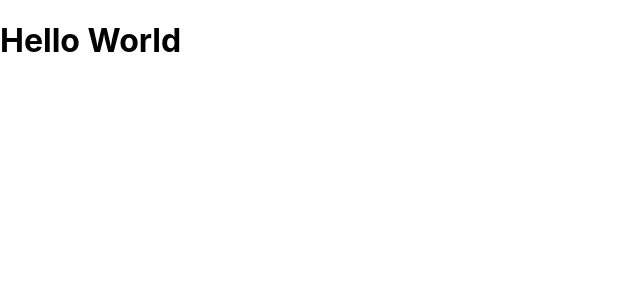
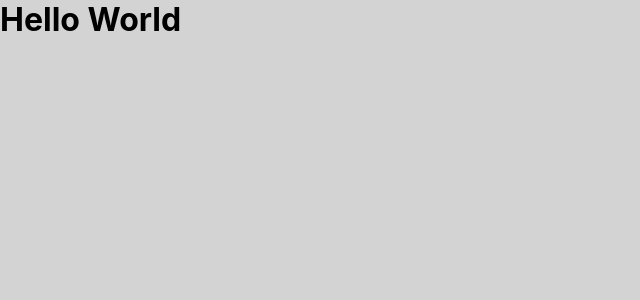
Before and after one commit to ttarlov/dream-garage, a React (Create React App) app: page / in a window 1280 px wide. Shown: the top 300 px of the page, without its empty margins (0-640 px from the left). Built offline with nearby package versions, Linux system fonts and the light colour scheme.

Commit message:
Add initial styling to body

```diff
--- a/src/index.css
+++ b/src/index.css
@@ -1,13 +1,26 @@
-body {
+body,
+* {
   margin: 0;
+  padding: 0;
   font-family: -apple-system, BlinkMacSystemFont, 'Segoe UI', 'Roboto', 'Oxygen',
     'Ubuntu', 'Cantarell', 'Fira Sans', 'Droid Sans', 'Helvetica Neue',
     sans-serif;
-  -webkit-font-smoothing: antialiased;
-  -moz-osx-font-smoothing: grayscale;
+  box-sizing: border-box;
+  color: black;
 }
 
-code {
-  font-family: source-code-pro, Menlo, Monaco, Consolas, 'Courier New',
-    monospace;
+body,
+html {
+   height: 100vh;
+   margin: 0;
+   width: 100%;
+   background-color: lightgray
+ }
+
+.app-container {
+  height: 100vh;
+  margin: 0;
+  padding: 0;
+  box-sizing: border-box;
+  background-color: lightgrey
 }
```
